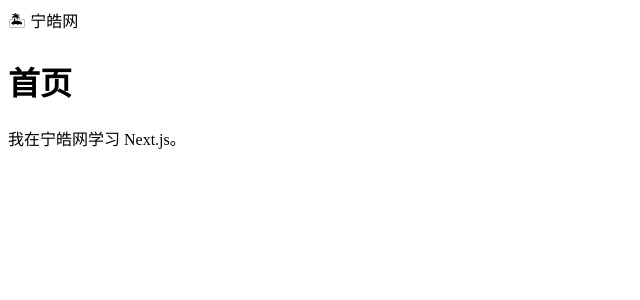
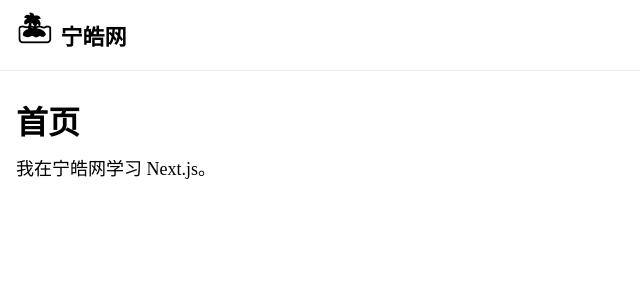
Before and after one commit to ninghao/ninghao-next-w22, a Next.js app: page / in a window 1280 px wide. Shown: the top 300 px of the page, without its empty margins (0-640 px from the left). Built offline with nearby package versions, Linux system fonts and the light colour scheme.

Commit message:
在 Next.js 组件里使用全局样式与本地样式（CSS Module）

```diff
--- a/app/layout.tsx
+++ b/app/layout.tsx
@@ -1,3 +1,6 @@
+import './styles/global.css';
+import styles from './styles/app.module.css';
+
 type RootLayoutProps = {
   children: React.ReactNode;
 };
@@ -7,12 +10,14 @@ export default function RootLayout({ children }: RootLayoutProps) {
     <html>
       <head />
       <body>
+        <div className={styles.app}>
           <header>
             <div>
               <span>🏝</span> 宁皓网
             </div>
           </header>
           <main>{children}</main>
+        </div>
       </body>
     </html>
   );
```
Also changed, not shown: app/styles/app.module.css (renamed from public/styles/app.css), app/styles/global.css (renamed from public/styles/global.css). Lines whose indentation alone changed are shown as unchanged.
